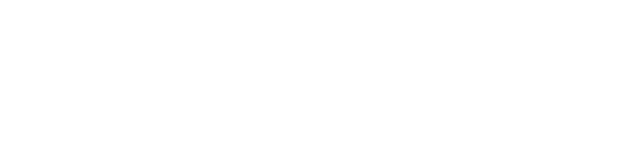
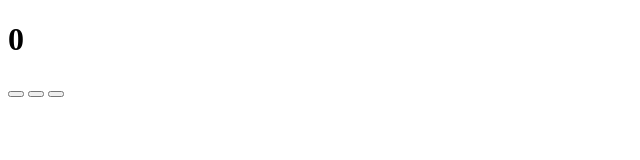
Before and after one commit to andresmarnez/Dice-Roll, a plain HTML site: page index.html in a window 1280 px wide. Shown: the full height of the page, 0-640 px from the left. Drawn offline with Linux system fonts and the light colour scheme.

Commit message:
Dice Change Buttons
Added new buttons to switch between different dice.

```diff
--- a/index.html
+++ b/index.html
@@ -6,9 +6,11 @@
     <script src="js\app.js"></script>
   </head>
   <main>
-
+    <h1 id = "resultado">0</h1>
   </main>
   <body>
-
+    <button type="button" name="button" onclick="minus()"></button>
+    <button type="button" name="button" onclick="roll()"></button>
+    <button type="button" name="button" onclick="more()"></button>
   </body>
 </html>
--- a/js/app.js
+++ b/js/app.js
@@ -2,7 +2,7 @@
  * This function will genberate a random number and update de html
  * based on how many faces does the die contain.
  *
- * @param {int} face - A number
+ * @param {number} face - A number
  * @return {boolean} Return true if it showed the number correctly
  *
  * @example
@@ -10,13 +10,41 @@
  *
  */
 
-const roll = face => {
-  var result = Math.floor(Math.random()*face + 1);
+const roll = () => {
+  var result = Math.floor(Math.random()*dice[actualface] + 1);
   let texto = document.querySelector("main");
 
   if(texto != null){
     texto.innerHTML = `<h1>${result}</h1>`;
+    console.log(result);
     return true;
   }
-  else return false;
+
+  else throw console.error(`Error with the main HTML object, main = " ${texto} "`);
 }
+
+const minus = () => {
+  actualface--;
+
+  if(actualface<0){
+    actualface=dice.length - 1;
+  }
+}
+
+const more = () => {
+  actualface++;
+
+  if (actualface>4) {
+    actualface = 0;
+  }
+}
+
+/**
+ * These global variables will indicate on which die the user is situated.
+ *
+ * @let {number}
+ * @let {array [number,number,number,number,number]}
+ */
+
+let actualface = 4;
+let dice = ["4","6","8","12","20"];
```
Also changed, not shown: css/main.css (added).
